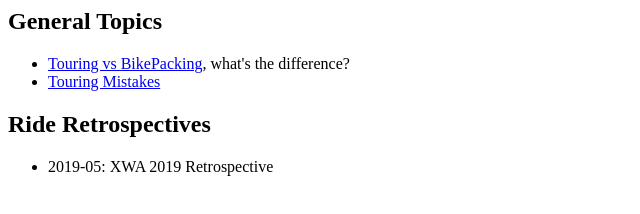
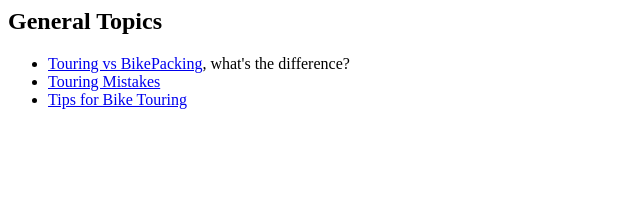
Before and after one commit to DanVanAtta/DanVanAtta.github.io, a plain HTML site: page bike/index.html in a window 1280 px wide. Shown: the whole page, without its empty margins (0-640 px from the left). Drawn offline with Linux system fonts and the light colour scheme.

Commit message:
Update index.html

```diff
--- a/bike/index.html
+++ b/bike/index.html
@@ -6,13 +6,7 @@
 <ul>
 <li><a href='touring_vs_bikepacking.html'>Touring vs BikePacking</a>, what's the difference?</li>
 <li><a href='touring_mistakes'>Touring Mistakes</a></li>
-
-
-</ul>
-
-<h2>Ride Retrospectives</h2>
-<ul>
-<li>2019-05: XWA 2019 Retrospective</li>
+<li><a href='tips_for_bike_touring.md'>Tips for Bike Touring</a></li>
 </ul>
 
 </html>
```
